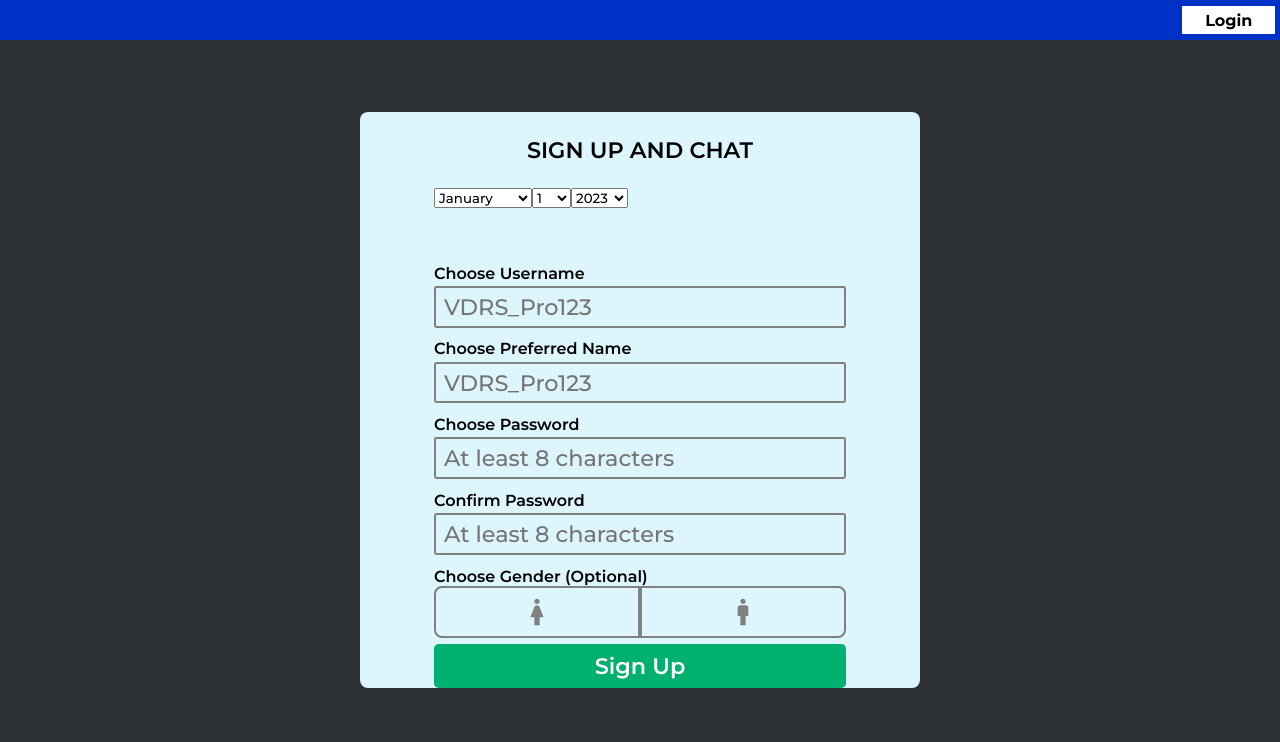
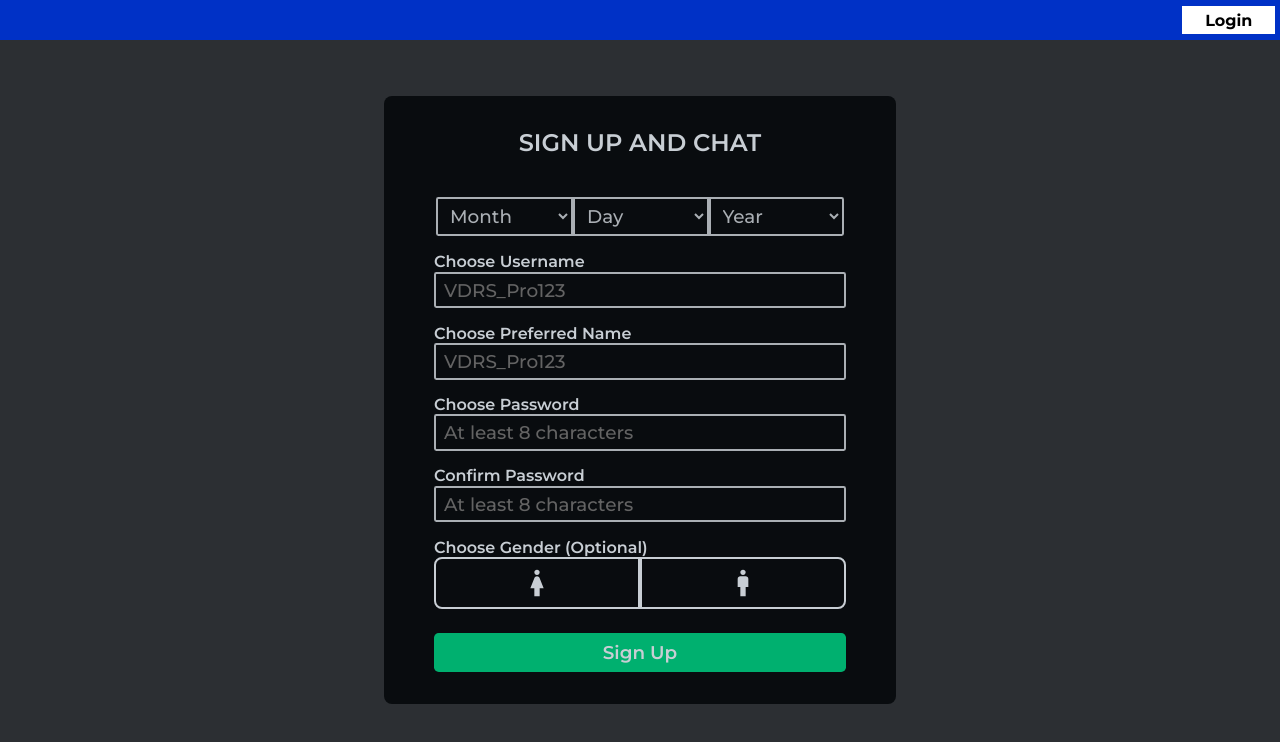
Before and after one commit to eronk1/chat-app, a React (Vite) app in the folder chatAppFrontend/: page / in a window 1280 px wide. Shown: the top 742 px of the page. Built offline with nearby package versions, Linux system fonts and the light colour scheme.

Commit message:
added changed and styled the sign up and login page

```diff
--- a/chatAppFrontend/src/login/Login.css
+++ b/chatAppFrontend/src/login/Login.css
@@ -4,7 +4,7 @@
     place-content: center;
 }
 #loginContainer{
-    background: rgb(221, 245, 253);
+    background: var(--background2b);
     display: grid;
     margin: auto;
     width: 24rem;
@@ -15,11 +15,16 @@
 }
 #loginContainer .inputs{
     padding: 0.35rem 0rem 0.35rem 0.35rem;
-    border: 0.15rem rgb(119, 119, 119) solid;
-    background: rgba(210, 253, 255, 0);
+    border: 0.15rem var(--text) solid;
+    background: transparent;
+    color: var(--text);
+    filter: brightness(85%);
 }
 #loginContainer .inputs:focus{
-    border: 0.15rem rgb(59, 59, 59) solid;
+    filter: brightness(100%);
+}
+#loginContainer .inputs:focus{
+    border: 0.15rem var(--text) solid;
 }
 #loginContainer .box{
     height: fit-content;
@@ -33,7 +38,7 @@
     width: 20rem;
     border: none;
     background-color: rgb(0, 176, 111);
-    color: rgb(255, 255, 255);
+    color: var(--text);
     font-weight: 600;
 }
 #loginButton:hover, #loginButton:focus{
@@ -60,9 +65,11 @@
     font-size: 2.4rem;
     font-weight: 500;
     margin: auto auto 1.2rem auto;
+    color: var(--text);
 }
 #loginContainer .dhaa{
     font-size: 0.8rem;
     margin-top: 0.8rem;
     text-align: center;
+    color: var(--text);
 }
--- a/chatAppFrontend/src/login/Login.jsx
+++ b/chatAppFrontend/src/login/Login.jsx
@@ -54,7 +54,7 @@ export default function Login(props) {
   };
   const horizDur = 0.3;
   const containerVariants = {
-    hidden: { opacity: 0},
+    hidden: { opacity: 0 },
     visible: {
       opacity: 1,
       transition: { duration: horizDur, ease: "easeOut" },
@@ -85,15 +85,17 @@ export default function Login(props) {
   }
   if(!props.authStatus) {
     return (
-      <motion.div
+      <div
       id='loginPageParent'
-      variants={containerVariants}
-      initial="hidden"
-      animate="visible"
-      exit="exit"
     >
       <StarterHeader topRightButtonLink="/" topRightButtonValue="Sign Up" />
-      <div id='loginContainer'>
+      <motion.div
+        id='loginContainer'
+        variants={containerVariants}
+        initial="hidden"
+        animate="visible"
+        exit="exit"
+      >
         <motion.p
           className='loginText'
           tabIndex="1"
@@ -138,8 +140,8 @@ export default function Login(props) {
         <motion.p className='dhaa' variants={oItemVariants}>
           Don't have an account? <Link to="/">Sign Up</Link>
         </motion.p>
-      </div>
-    </motion.div>
+      </motion.div>
+    </div>
     )
   }
 }
--- a/chatAppFrontend/src/signUp/SignUp.css
+++ b/chatAppFrontend/src/signUp/SignUp.css
@@ -1,32 +1,35 @@
 :root{
-    --global-sign-up-font-size: 1.4rem;
+    --global-sign-up-font-size: 1.15rem;
 }
 #SignUpParent{
     height: 100vh;
     display: grid;
 }
 #signUpPageContainer{
-    background: rgb(221, 245, 253);
+    background: var(--background);
     display: grid;
     margin: auto;
-    width: 35rem;
-    height: 36rem;
+    width: 32rem;
+    height: 34rem;
     place-content: center;
-    grid-template-rows: repeat(6,1fr);
+    grid-template-rows: auto repeat(6,1fr);
     border-radius: 0.5rem;
+    padding: 2rem 0;
 }
 #signUpPageContainer .signUpText{
-    font-size: var(--global-sign-up-font-size);
+    font-size: 1.5em;
     font-weight: 500;
     margin: auto auto 1.5rem auto;
     font-weight: 600;
+    color: var(--text);
 }
 #signUpPageContainer .inputParent{
     display: grid;
-    height: 4rem;
+    height: 3.5rem;
 }
 #signUpPageContainer .inputLabel{
-    font-size: calc(var(--global-sign-up-font-size)-0.1rem);
+    font-size: calc(var(--global-sign-up-font-size)-0.15rem);
+    color: var(--text);
     margin-bottom: auto;
     font-weight: 600;
 }
@@ -36,15 +39,20 @@
     width: 25rem;
     height: fit-content;
     margin-top: auto;
-    border: 0.15rem gray solid;
+    border: 0.15rem var(--text) solid;
+    color: var(--text);
     border-radius: 0.15rem;
     background: transparent;
+    filter: brightness(85%);
 }
 #signUpPageContainer .input:hover{
-    border: 0.15rem rgb(105, 105, 105) solid;
+    border: 0.15rem var(--text) solid;
+    color: var(--text);
 }
 #signUpPageContainer .input:focus{
-    border: 0.15rem rgb(86, 86, 86) solid;
+    border: 0.15rem var(--text) solid;
+    color: var(--text);
+    filter: brightness(100%);
 }
 #signUpPageContainer .genderParent{
     display: grid;
@@ -55,12 +63,12 @@
     height: fit-content;
 }
 #femaleImg, #maleImg{
-    fill: grey;
+    fill: var(--text);
     width: 2rem;
     height: 2rem;
 }
 .femaleImgParent, .maleImgParent{
-    border: 0.15rem grey solid;
+    border: 0.15rem var(--text) solid;
     height: 3rem;
     display: grid;
     place-content: center;
@@ -113,6 +121,7 @@
 .chooseGender{
     grid-area: h;
     font-weight: 600;
+    color: var(--text);
 }
 #SignUpParent .genderParent div:hover{
     cursor: pointer;
@@ -129,10 +138,43 @@
     padding: 0.5rem 0;
     border: none;
     background-color: rgb(0, 176, 111);
-    color: rgb(255, 255, 255);
+    color: var(--text);
     font-weight: 600;
     border-radius: 0.3rem;
     font-size: var(--global-sign-up-font-size);
     margin-bottom: auto;
-    margin-top: 0.4rem;
+    margin-top: 1.5rem;
 }
+#month-select, #day-select, #year-select{
+    background-color: transparent;
+    font-size: var(--global-sign-up-font-size);
+    padding: 0.3rem 0 0.3rem 0.5rem;
+    height: fit-content;
+    margin-top: auto;
+    border: 0.15rem var(--text) solid;
+    color: var(--text);
+    background: transparent;
+    filter: brightness(85%);
+}
+#month-select:focus, #day-select:focus, #year-select:focus{
+    filter: brightness(100%);
+}
+#month-select option, #day-select option, #year-select option{
+    background-color: var(--background3);
+}
+#month-select{
+    border-top-left-radius: 0.15rem;
+    border-bottom-left-radius: 0.15rem;
+}
+#year-select{
+    border-top-right-radius: 0.15rem;
+    border-bottom-right-radius: 0.15rem;
+}
+#signUpPageContainer .age{
+    width: 100%;
+    display: grid;
+    grid-template-columns: repeat(3,1fr);
+    width: 25.5rem;
+    height: fit-content;
+    margin: auto;
+}
--- a/chatAppFrontend/src/signUp/SignUp.jsx
+++ b/chatAppFrontend/src/signUp/SignUp.jsx
@@ -4,6 +4,7 @@ import './SignUp.css'
 import StarterHeader from '../SharedStarterPage/StarterHeader'
 import { useNavigate } from 'react-router-dom';
 import axios from 'axios';
+import { motion } from 'framer-motion';
 
 export default function SignUp(props) {
   let navigate = useNavigate();
@@ -86,41 +87,68 @@ export default function SignUp(props) {
   const months = [...Array(12).keys()].map(i => i + 1);
   const currentYear = new Date().getFullYear();
   const years = Array.from({ length: currentYear - 1900 }, (_, i) => i + 1900).reverse();
-
+  const horizDur = 0.1;
+  const containerVariants = {
+    hidden: { opacity: 0 },
+    visible: {
+      opacity: 1,
+      transition: {
+        duration: horizDur,
+        ease: "easeOut",
+        when: "beforeChildren",
+        staggerChildren: 0.04,
+      },
+    },
+    exit: { opacity: 0.5 },
+  };
+  const childVariants = {
+    hidden: { opacity: 0 },
+    visible: { opacity: 1 },
+    exit: { opacity: 0 },
+  };
   if(!props.authStatus) {
     return (
       <div id='SignUpParent'>
         <StarterHeader topRightButtonLink="/Login" topRightButtonValue="Login" />
-        <div id='signUpPageContainer'>
-          <p className='signUpText'>SIGN UP AND CHAT</p>
-          <div className='age'>
+        <motion.div
+          id='signUpPageContainer'
+          variants={containerVariants}
+          initial="hidden"
+          animate="visible"
+          exit="exit"
+          >
+          <motion.p variants={childVariants} className='signUpText'>SIGN UP AND CHAT</motion.p>
+          <motion.div variants={childVariants} className='age'>
             <select name="inputMonth" value={inputValues.inputMonth} onChange={handleInputChange} id="month-select">
+              <option key="Month" value="Month">Month</option>
               {months.map(month => <option key={month} value={month}>{new Date(0, month - 1).toLocaleString('default', { month: 'long' })}</option>)}
             </select>
             <select name="inputDay" value={inputValues.inputDay} onChange={handleInputChange} id="day-select">
+              <option key="Day" value="Day">Day</option>
               {days.map(day => <option key={day} value={day}>{day}</option>)}
             </select>
             <select name="inputYear" value={inputValues.inputYear} onChange={handleInputChange} id="year-select">
+            <option key="Year" value="Year">Year</option>
               {years.map(year => <option key={year} value={year}>{year}</option>)}
             </select>
-          </div>
-          <div className='inputParent'>
+          </motion.div>
+          <motion.div variants={childVariants} className='inputParent'>
             <p className='inputLabel'>Choose Username</p>
             <input name='inputUsername' value={inputValues.inputUsername} onChange={handleInputChange} className='input' type="text" placeholder='VDRS_Pro123'/>
-          </div>
-          <div className='inputParent'>
+          </motion.div>
+          <motion.div variants={childVariants} className='inputParent'>
             <p className='inputLabel'>Choose Preferred Name</p>
             <input name='inputPreferredName' value={inputValues.inputPreferredName} onChange={handleInputChange} className='input' type="text" placeholder='VDRS_Pro123'/>
-          </div>
-          <div className='inputParent'>
+          </motion.div>
+          <motion.div variants={childVariants} className='inputParent'>
             <p className='inputLabel'>Choose Password</p>
             <input name='inputPassword' value={inputValues.inputPassword} onChange={handleInputChange} maxLength={48} className='input' type='password' placeholder='At least 8 characters'/>
-          </div>
-          <div className='inputParent'>
+          </motion.div>
+          <motion.div variants={childVariants} className='inputParent'>
             <p className='inputLabel'>Confirm Password</p>
             <input name='inputConfirmPassword' value={inputValues.inputConfirmPassword} onChange={handleInputChange} maxLength={48} className='input' type='password' placeholder='At least 8 characters' />
-          </div>
-          <div className='genderParent'>
+          </motion.div>
+          <motion.div variants={childVariants} className='genderParent'>
             <p className='chooseGender'>Choose Gender (Optional)</p>
             <div className='chooseGenderMain'>
               <div id='femaleParent' className={femaleId[0]} onClick={femaleClicked}>
@@ -130,9 +158,9 @@ export default function SignUp(props) {
                 <svg id={maleId[1]} xmlns="http://www.w3.org/2000/svg" height="24" viewBox="0 -960 960 960" width="24"><path d="M400-80v-280h-80v-240q0-33 23.5-56.5T400-680h160q33 0 56.5 23.5T640-600v240h-80v280H400Zm80-640q-33 0-56.5-23.5T400-800q0-33 23.5-56.5T480-880q33 0 56.5 23.5T560-800q0 33-23.5 56.5T480-720Z"/></svg>
               </div>
             </div>
-          </div>
-          <button onClick={handleButtonClick} className='theSignUpButton'>Sign Up</button>
-        </div>
+          </motion.div>
+          <motion.button variants={childVariants} onClick={handleButtonClick} className='theSignUpButton'>Sign Up</motion.button>
+        </motion.div>
       </div>
     )
   }else{
```
